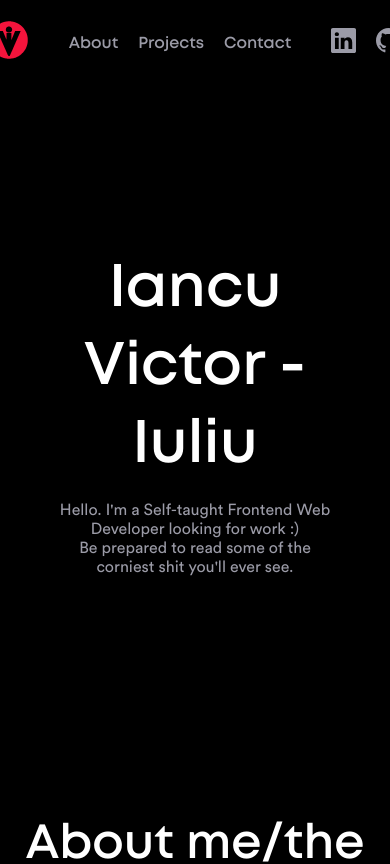
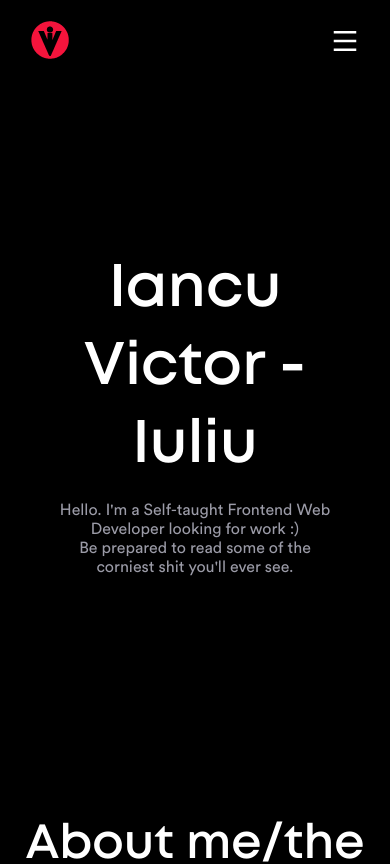
Before and after one commit to iancuvictor/Portfolio, a React (Create React App) app: page / in a window 390 px wide. Shown: the top 864 px of the page. Built offline with nearby package versions, Linux system fonts and the light colour scheme; the HTML template or start-up script is replaced by a standard one.

Commit message:
Hamburger menu prototype

```diff
--- a/src/components/navbar/navbar.jsx
+++ b/src/components/navbar/navbar.jsx
@@ -1,15 +1,12 @@
-import React from 'react';
+import React, { useState } from 'react';
 import css from './navbar.module.css';
 import { BsLinkedin, BsGithub } from 'react-icons/bs';
+import { RiCloseFill , RiMenuFill } from 'react-icons/ri';
 import logo from './assets/logo.svg';
-import { About } from '../index';
 import { Link } from 'react-scroll';
 
-function Navbar() {
-    return (
+const SideMenu = () => (
     <>
-            <nav className={css.navbarBody}>
-                <Link to='landingPage' smooth={'easeOutQuart'} isDynamic={true} duration={1000}><img src={logo} alt="My logo or some shit" /></Link>
         <div className={css.navTabs}>
             <Link to='aboutPage' smooth={'easeOutQuart'} offset={100} isDynamic={true} duration={1000}>About</Link>
             <Link to='projectsPage' smooth={'easeOutQuart'} offset={0} isDynamic={true} duration={1000}>Projects</Link>
@@ -23,6 +20,32 @@ function Navbar() {
                 <BsGithub className={css.navIcon} size={25} />
             </a>
         </div>
+    </>
+)
+
+function Navbar() {
+
+    const [toggleMenu, setToggleMenu] = useState(false);
+
+    return (
+        <>
+            <nav className={css.navbarBody}>
+                <Link to='landingPage' smooth={'easeOutQuart'} isDynamic={true} duration={1000}><img className={css.navbarLogo} src={logo} alt="My logo or some shit" /></Link>
+                <div className={css.normalNavbar}>
+                    <SideMenu />
+                </div>
+
+                <div className={css.navbarSideMenu}>
+                    {toggleMenu
+                        ? <RiCloseFill color='#fff' size={30} onClick={() => setToggleMenu(false)} />
+                        : <RiMenuFill color='#fff' size={30} onClick={() => setToggleMenu(true)} />
+                    }
+                    {toggleMenu && (
+                    <div className={css.sideMenuContainer}>
+                            <SideMenu />
+                    </div>
+                    )}
+                </div>
             </nav>
         </>
     );
--- a/src/components/navbar/navbar.module.css
+++ b/src/components/navbar/navbar.module.css
@@ -42,12 +42,31 @@
     gap: 40px;
 }
 
+.normalNavbar{
+    display: flex;
+    gap: 100px;
+}
+
+.navbarSideMenu{
+    display: none;
+}
+
 @media screen and (max-width: 750px) {
-    .navTabs, .socialIcons{
-        gap: 20px;
+
+    .navbarBody{
+        justify-content: space-between;
     }
 
-    .navbarBody{
-        gap: 40px;
+    .normalNavbar{
+        display: none;
+    }
+
+    .navbarLogo{
+        padding-left: 30px;
+    }
+
+    .navbarSideMenu{
+        display: block;
+        padding-right: 30px;
     }
 }
```
Lines whose indentation alone changed are shown as unchanged.
